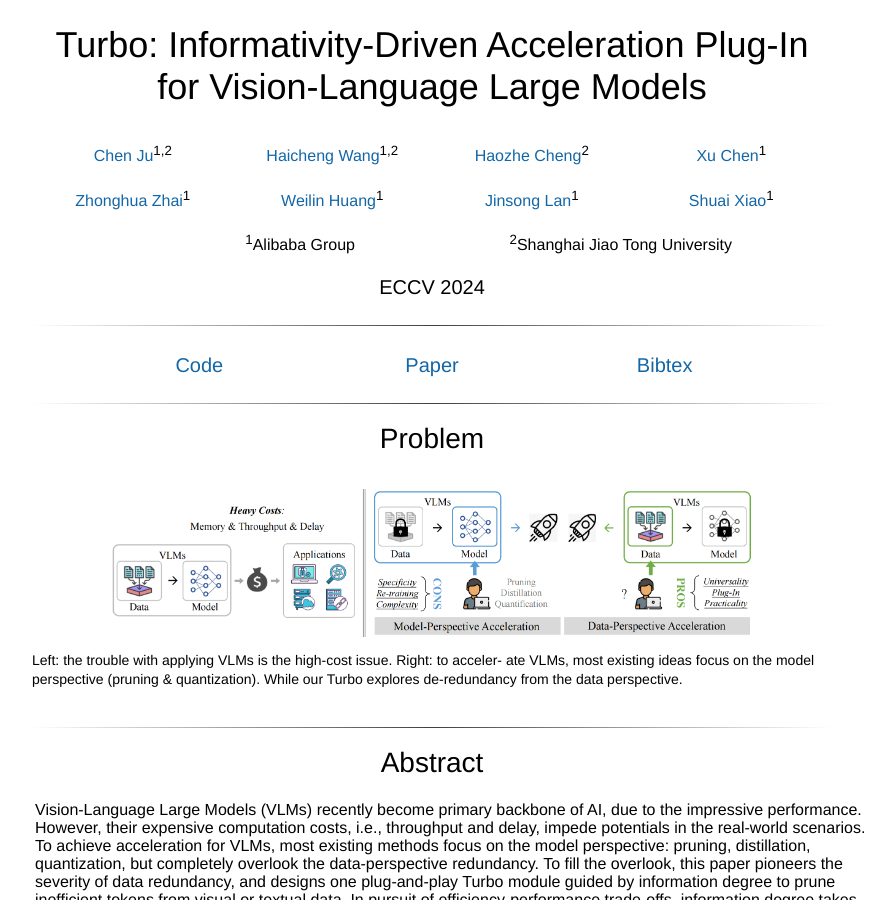
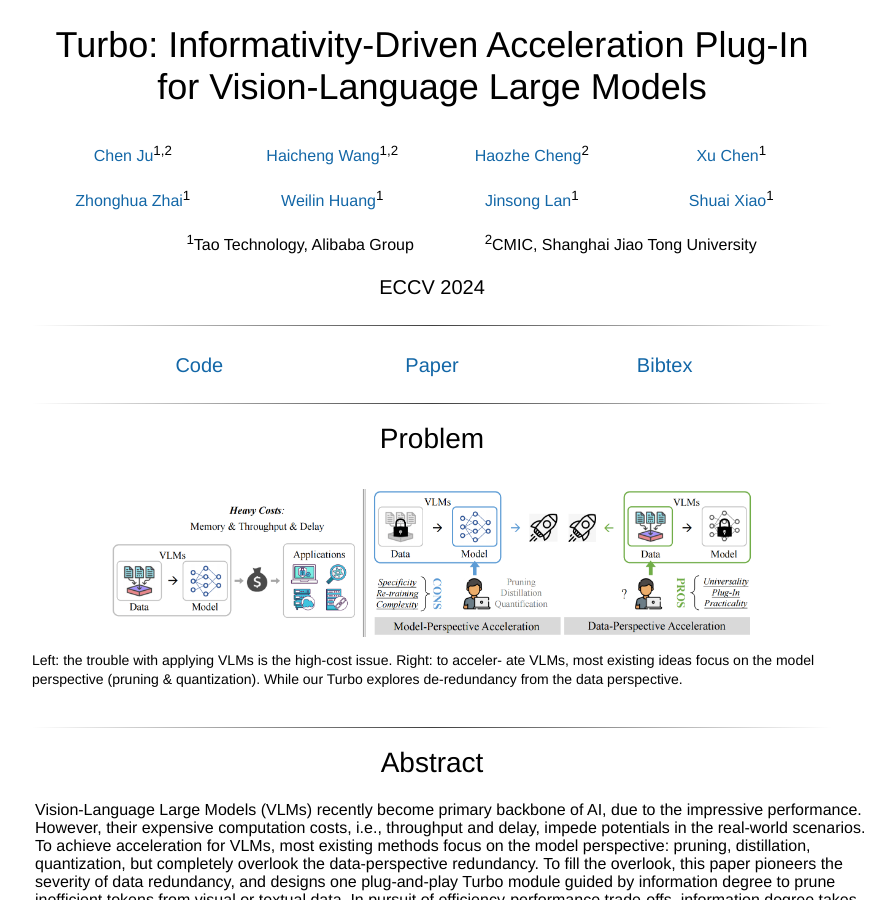
Before and after one commit to ju-chen/Voide1220.github.io, a Jekyll site: the page turbo/index.html, which Jekyll copies as it is, in a window 1280 px wide and 900 px high. Shown: the whole window, without its empty margins (208-1103 px from the left). Built offline with Jekyll 4.4.1, drawn with Linux system fonts in a browser that asks for light colours; some web fonts are replaced.

Commit message:
Update index.html

```diff
--- a/turbo/index.html
+++ b/turbo/index.html
@@ -241,14 +241,14 @@
                 </td>
                     <td align="center" width="300px">
               <center>
-                    <span style="font-size:16px"><sup>1</sup>Alibaba Group</span>
+                    <span style="font-size:16px"><sup>1</sup>Tao Technology, Alibaba Group</span>
                 </center>
 
 
                 </td>
                     <td align="center" width="300px">
               <center>
-                    <span style="font-size:16px"><sup>2</sup>Shanghai Jiao Tong University</span>
+                    <span style="font-size:16px"><sup>2</sup>CMIC, Shanghai Jiao Tong University</span>
                 </center>
                 </td>
         </tr></tbody>
@@ -293,7 +293,7 @@
                 <center>
                   <br>
                   <span style="font-size:20px">
-                    <a href="./cite_partial.txt"> Bibtex </a>
+                    <a href="./cite_turbo.txt"> Bibtex </a>
                   </span>
                 </center>
               </td>
```
